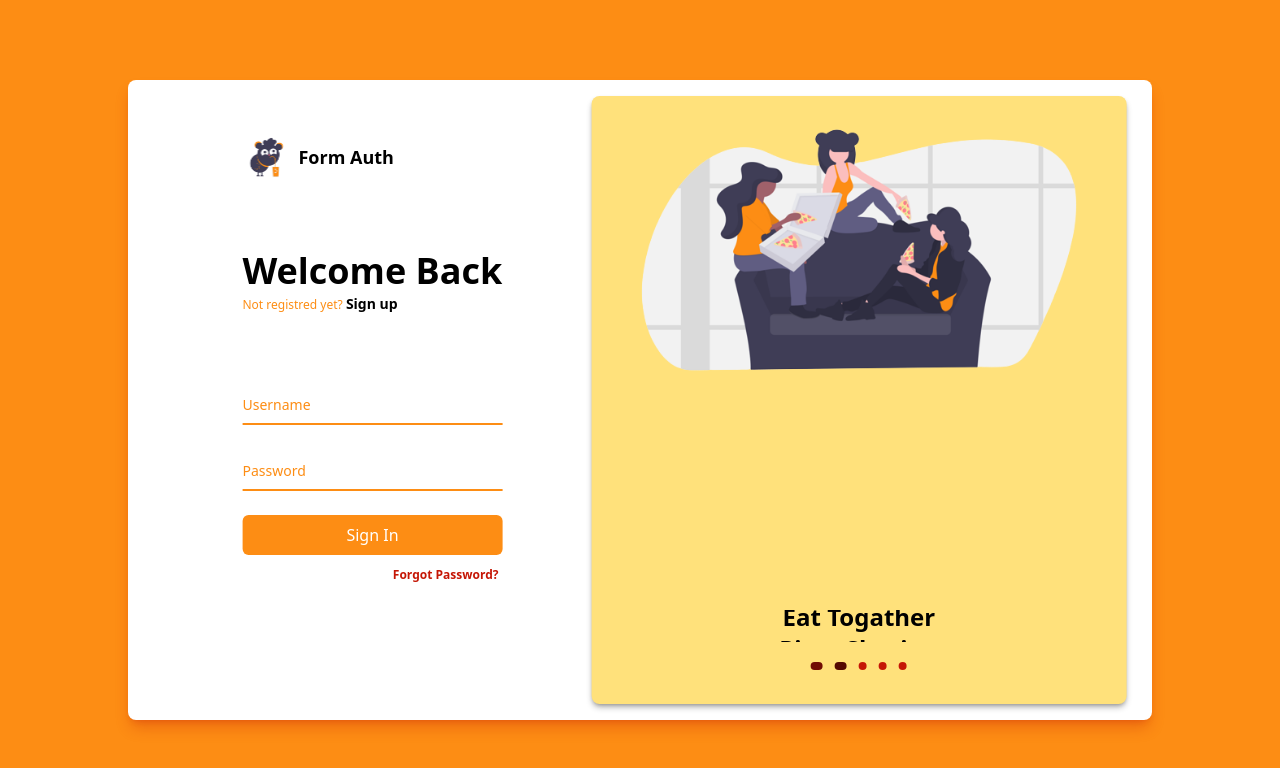
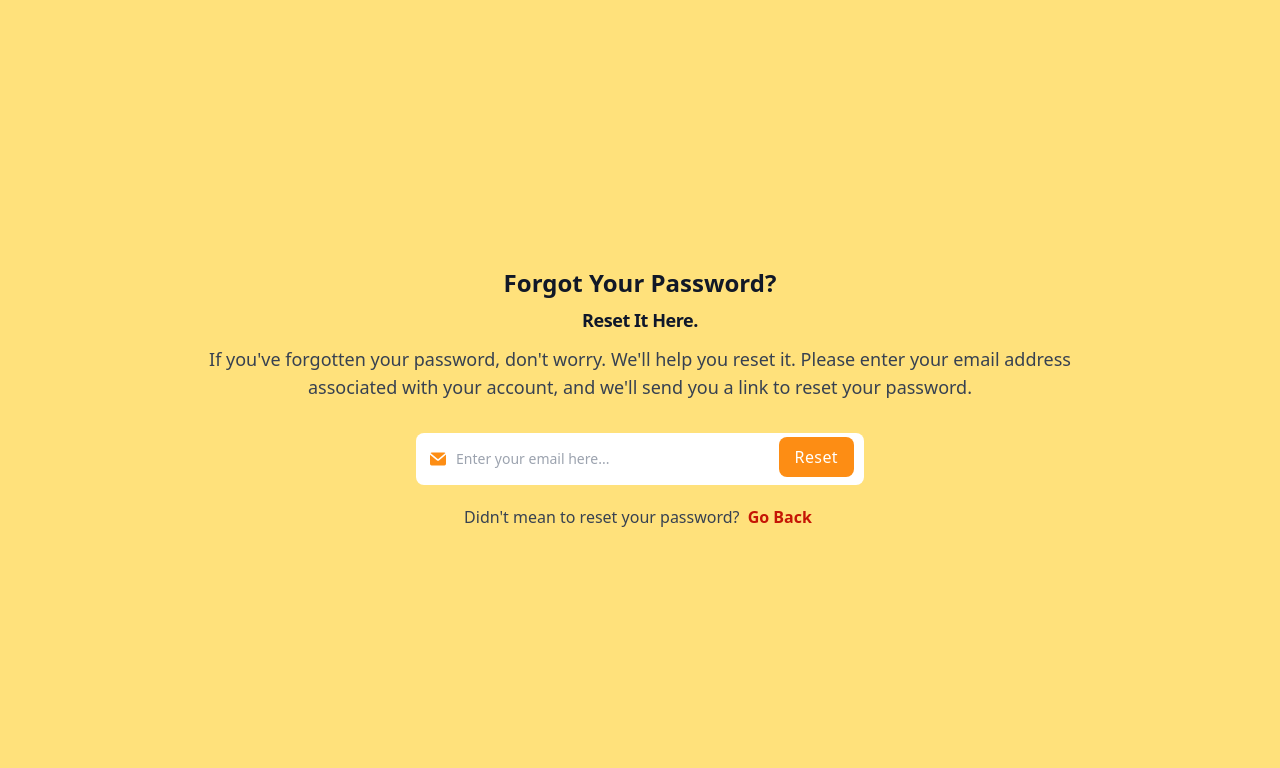
Before and after one commit to Ranggardb/form-auth, a Vue app: page / in a window 1280 px wide. Shown: the top 768 px of the page. Built offline with nearby package versions, Linux system fonts and the light colour scheme.

Commit message:
add forgot password

```diff
--- a/src/App.vue
+++ b/src/App.vue
@@ -1,14 +1,16 @@
 <template>
   <div>
-    <Login />
+    <!-- <Login /> -->
+    <ForgotPassword />
   </div>
 </template>
 
 <script>
+import ForgotPassword from './pages/Auth/ForgotPassword.vue';
 import Login from './pages/Auth/Login.vue';
 
 export default {
-  components: { Login },
+  components: { Login, ForgotPassword },
 };
 </script>
 
--- a/src/pages/Auth/ForgotPassword.vue
+++ b/src/pages/Auth/ForgotPassword.vue
@@ -1,9 +1,80 @@
 <template>
-  <div>forgot password</div>
+  <section class="bg-theme-cream min-h-screen flex items-center justify-center">
+    <div
+      class="py-8 px-4 mx-auto max-w-screen-xl text-center lg:py-16 z-10 relative"
+    >
+      <h1 class="mb-4 text-2xl font-bold leading-none text-gray-900">
+        Forgot Your Password?
+      </h1>
+      <h2
+        class="mb-4 text-lg font-semibold tracking-tight leading-none text-slate-900"
+      >
+        Reset It Here.
+      </h2>
+      <p class="mb-8 text-lg font-normal text-gray-700 sm:px-16 lg:px-48">
+        If you've forgotten your password, don't worry. We'll help you reset it.
+        Please enter your email address associated with your account, and we'll
+        send you a link to reset your password.
+      </p>
+      <form @submit.prevent="handleSubmit" class="w-full max-w-md mx-auto">
+        <label
+          for="default-email"
+          class="mb-2 text-sm font-medium text-gray-900 sr-only"
+          >Email sign-up</label
+        >
+        <div class="relative">
+          <div
+            class="absolute inset-y-0 left-0 flex items-center pl-3.5 pointer-events-none"
+          >
+            <svg
+              class="w-4 h-4 text-theme-orange"
+              aria-hidden="true"
+              xmlns="http://www.w3.org/2000/svg"
+              fill="currentColor"
+              viewBox="0 0 20 16"
+            >
+              <path
+                d="m10.036 8.278 9.258-7.79A1.979 1.979 0 0 0 18 0H2A1.987 1.987 0 0 0 .641.541l9.395 7.737Z"
+              />
+              <path
+                d="M11.241 9.817c-.36.275-.801.425-1.255.427-.428 0-.845-.138-1.187-.395L0 2.6V14a2 2 0 0 0 2 2h16a2 2 0 0 0 2-2V2.5l-8.759 7.317Z"
+              />
+            </svg>
+          </div>
+          <input
+            type="email"
+            id="default-email"
+            class="block w-full p-4 pl-10 text-sm text-gray-900 border-none rounded-lg bg-white outline-theme-maroon focus:outline-theme-orange duration-300 ease-in"
+            placeholder="Enter your email here..."
+            required
+          />
+          <AppButton
+            class="absolute tracking-wide right-2.5 bottom-2"
+            text="reset"
+          />
+        </div>
+      </form>
+      <p class="mt-5 text-gray-700">
+        Didn't mean to reset your password?
+        <AppLink class="font-semibold" text="go back" />
+      </p>
+    </div>
+    <div
+      class="bg-gradient-to-b from-theme-cream to-transparent w-full h-full absolute top-0 left-0 z-0"
+    ></div>
+  </section>
 </template>
 
 <script>
-export default {};
+import AppButton from '../../components/Atoms/AppButton.vue';
+import AppLink from '../../components/Atoms/AppLink.vue';
+
+export default {
+  components: { AppButton, AppLink },
+  methods: {
+    handleSubmit() {},
+  },
+};
 </script>
 
 <style lang="scss" scoped></style>
```
